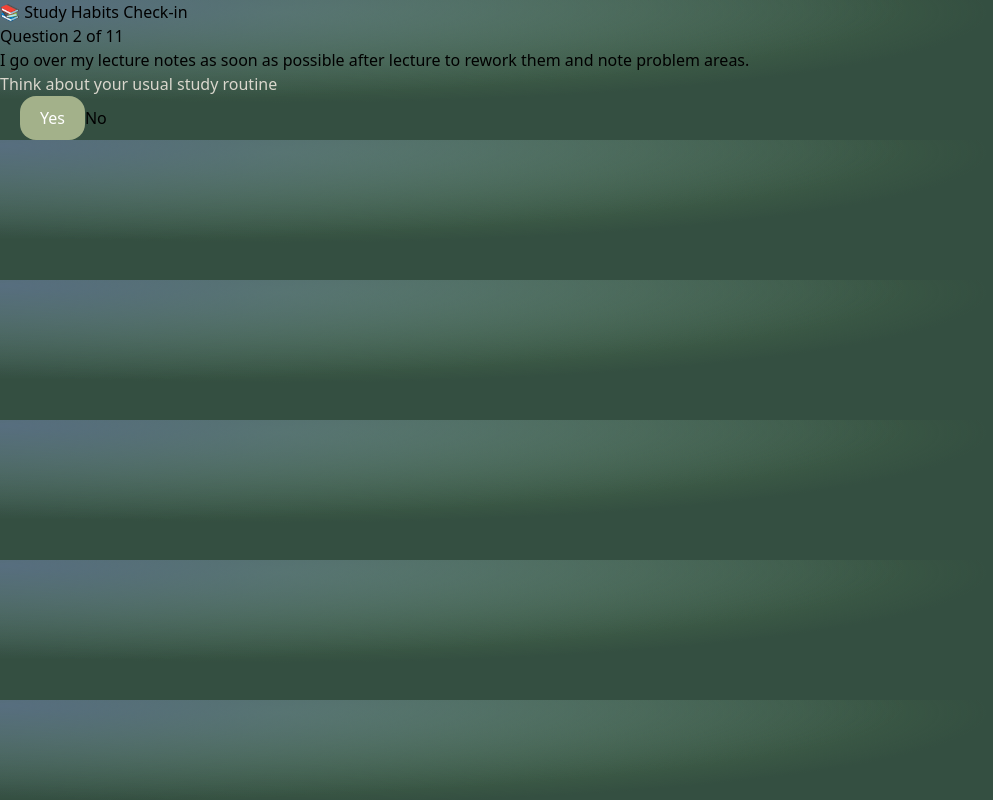
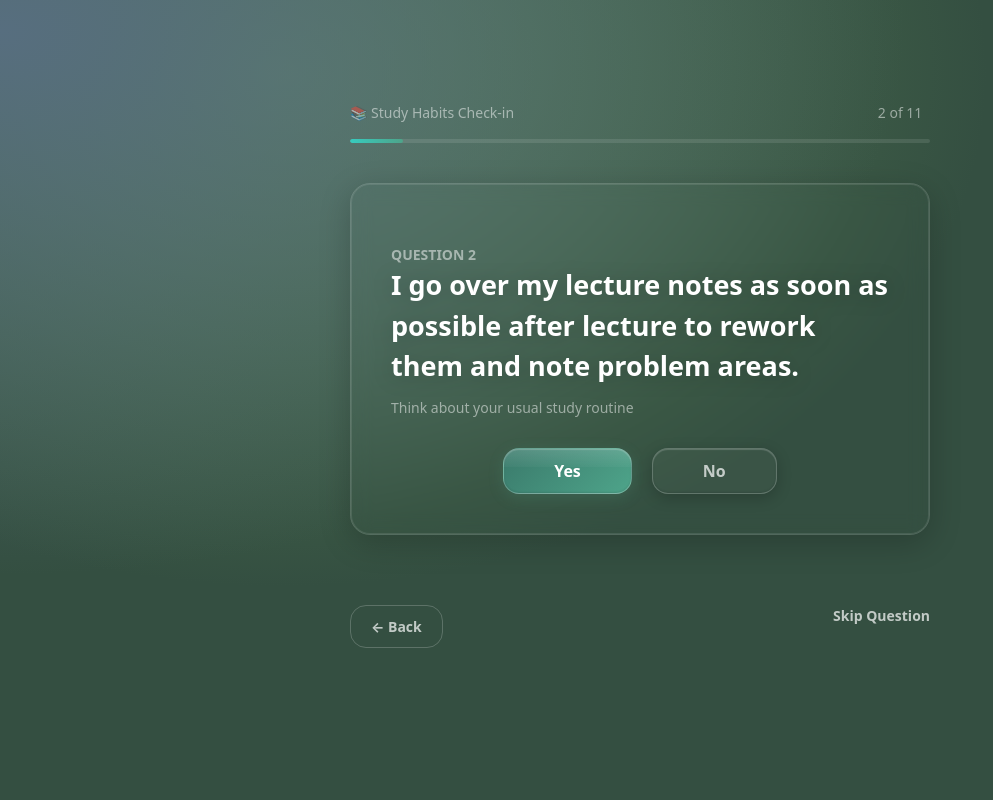
Before and after one commit to Hosanna13/Grade-Predictor-React, a Next.js app in the folder grade-predictor/: page /quiz in a window 1280 px wide. Both pictures are taken after a click on the button "Yes". Shown: the whole page, without its empty margins (0-993 px from the left). Built offline with nearby package versions, Linux system fonts and the light colour scheme.

Commit message:
quiz css + navagation system, one bug left (back-button)

```diff
--- a/grade-predictor/src/app/globals.css
+++ b/grade-predictor/src/app/globals.css
@@ -7,31 +7,39 @@
 
 :root {
   --bg: radial-gradient(at 0% 4%, #576e7f 0px, transparent 50%), radial-gradient(at 22% 9%, #588157 0px, transparent 50%), #344f41;
-  --background: #ffffff;
-  --foreground: #a3b18a;
-  --text-color: #dad7cd;
-  --button-color: var(--foreground);
-  --button-text-color: #ffffff;
-  --button-hover-color: #285bb5;
-   /* core glow */
-   --clr1: #37CBBE;
-    /* outer glow */
-  --clr2: #7FE6B7;
-  /* deepest shadow glow */
-  --clr3: #0F2E28;
-  /* highlight */
-  --clr4: rgba(255,255,255,.35);
-  /*smooth blending */
-  --clr5: #2F9C8F;
-  --clr6: #3A5A40;
-  --clr7: #344E41;
+  --clr1: #37CBBE;
+  --glass-bg: : linear-gradient(135deg,
+  rgba(255,255,255,0.1) 0%,
+  rgba(255,255,255,0.05) 50%,
+  rgba(255,255,255,0.02) 100%);
+  --glass-border: rgba(255, 255, 255, 0.15);
+  --progress-bg: rgba(255, 255, 255, 0.1);
+  --progress-fill: linear-gradient(90deg, #37CBBE, #4ea48a);
+  --text: #ffffff;
+  --subtext: rgba(255,255,255,0.5);
+  --button-yes: linear-gradient(180deg, rgba(255,255,255,0.15) 0%, rgba(255,255,255,0.03) 40%, transparent 40%),
+  linear-gradient(135deg, #3a7a6b 0%, #4ea48a 100%);
+
+  --button-border: rgba(255, 255, 255, 0.2);
+  --button-no: rgba(255,255,255,0.03);
+  --button-text-color: rgba(255,255,255,0.7);
+  --shdw1:  rgba(0,0,0,0.2);
+  --shdw2: rgba(255,255,255,0.1);
 }
 
 /* Apply theme variables */
+body {
+  background: var(--bg);
+  min-height: 100vh;
+  display: flex;
+  flex-direction: column;
+  align-items: center;
+  font-family: system-ui, -apple-system, BlinkMacSystemFont, 'Segoe UI', Roboto, Oxygen, Ubuntu, Cantarell, 'Open Sans', 'Helvetica Neue', sans-serif
+}
 p {
   margin: 0;
   padding: 0;
-  color: var(--text-color);
+  color: var(--text);
 }
 .container {
   width: 1440px;
--- a/grade-predictor/src/app/quiz/page.css
+++ b/grade-predictor/src/app/quiz/page.css
@@ -1,32 +1,235 @@
 @import url('../globals.css');
 
 /* Quiz Page Styles */
-body {
-    background: var(--bg);
+.quiz-container {
+    width: 100%;
+    max-width: 580px;
 }
-.quiz-container {
+
+.progress-bar{
+    margin-top: 100px;
+    color: var(--subtext)
+}
+.progress-label{
+    font-size: 14px;
+    font-weight: 500;
+    color: var(--text-color);
+
+}
+.progress-track {
+    margin-top: 15px;
+    height: 4px;
+    background: rgba(255,255,255,0.1);
+    border-radius: 2px;
+    overflow: hidden;
+}
+
+.progress-fill {
+    height: 100%;
+    width: 9%; /* 1 of 11 */
+    background: linear-gradient(90deg, #37CBBE, #4ea48a);
+    border-radius: 2px;
+    transition: width 0.4s ease;
+}
+
+.progress-count{
+    font-size: 14px;
+    font-weight: 500;
+    margin-left: 360px;
+}
+
+.question-container{
+    margin-top: 40px;
+    background: var(--glass-bg);
+    border: 1px solid var(--glass-border);
+    border-radius: 20px;
+    padding: 40px;
+    backdrop-filter: blur(10px);
+    --web-backdrop-filter: blur(10px);
+    box-shadow: 0 8px 32px var(--shdw1), inset 0 0 0 1px var(--shdw2);
+    display:inline-block;
+    justify-content: space-between;
+    margin-bottom: 20px;
+    flex-direction: row;
+}
+.question-prefix{
+    font-size: 14px;
+    font-weight: 600;
+    margin-right: 10px;
+    color: var(--subtext);
+}
+
+.question-text {
+    font-size: 27px;
+    color: var(--text);
+    font-weight: 700;
+    filter: drop-shadow(0 2px 10px var(--shdw1));
+}
+.question-hint{
+    font-size: 14px;
+    color: var(--subtext);
+    margin-top: 10px;
+}
+
+.q-container{
+    display:block;
+    margin-top: 20px;
+}
+
+.button-container{
+    margin-top: 30px;
+    display: flex;
+    justify-content: center;
+    gap: 20px;
+}
+
+.yes-button {
+    padding: 10px 50px;
+    font-weight: 700;
+    background: var(--button-yes);
+    color: var(--text);
+    border: 1px solid var(--button-border);
+    border-radius: 16px;
+    transition:
+        transform 0.3s cubic-bezier(0.34, 1.56, 0.67, 1),
+        box-shadow 0.3s ease,
+        border-color 0.3s ease;
+    box-shadow:
+        inset 0 1px 1px rgba(255,255,255,0.2),
+        inset 0 -1px 2px rgba(0,0,0,0.1),
+        0 4px 15px rgba(78, 164, 138, 0.2);
+
+
+}
+.yes-button:hover {
+    transform: translateY(-2px);
+    cursor: pointer;
+    box-shadow:
+        inset 0 1px 1px rgba(255,255,255,0.35),
+        inset 0 -1px 2px rgba(0,0,0,0.1),
+        0 8px 25px rgba(78, 164, 138, 0.3);
+    border-color: rgba(255,255,255,0.35);
+}
+.no-button {
+ padding: 10px 50px;
+ font-weight: 700;
+ color: var(--button-text-color);
+ background: var(--button-no);
+ border: 1px solid var(--button-border);
+ border-radius: 16px;
+backdrop-filter: blur(10px);
+--webs-backdrop-filter: blur(10px);
+    transition:
+        transform 0.3s cubic-bezier(0.34, 1.56, 0.67, 1),
+        box-shadow 0.3s ease,
+        border-color 0.3s ease;
+    box-shadow:
+        inset 0 1px 1px rgba(255,255,255,0.2),
+        inset 0 -1px 2px rgba(0,0,0,0.1),
+        0 4px 15px rgba(0, 0, 0, 0.2);
+}
+.no-button:hover {
+    transform: translateY(-2px);
+    cursor: pointer;
+    box-shadow:
+        inset 0 1px 1px rgba(255,255,255,0.35),
+        inset 0 -1px 2px rgba(0,0,0,0.1),
+        0 8px 25px rgba(0, 0, 0, 0.3);
+    border-color: rgba(255,255,255,0.35);
+}
+.rest-button{
+    margin-top: 50px;
+    padding: 10px 50px;
+    font-weight: 700;
+    background: var(--button-yes);
+    color: var(--text);
+    border: 1px solid var(--button-border);
+    border-radius: 16px;
+    transition:
+        transform 0.3s cubic-bezier(0.34, 1.56, 0.67, 1),
+        box-shadow 0.3s ease,
+        border-color 0.3s ease;
+    box-shadow:
+        inset 0 1px 1px rgba(255,255,255,0.2),
+        inset 0 -1px 2px rgba(0,0,0,0.1),
+        0 4px 15px rgba(78, 164, 138, 0.2);
+}
+.result-text {
+    font-size: 22px;
+    font-weight: 600;
+    color: var(--text);
+    text-align: center;
+    margin-top: 30px;
+    filter: drop-shadow(0 2px 10px var(--shdw1));
+}
+.rest-button:hover{
+    transform: translateY(-2px);
+    cursor: pointer;
+    box-shadow:
+        inset 0 1px 1px rgba(255,255,255,0.35),
+        inset 0 -1px 2px rgba(0,0,0,0.1),
+        0 8px 25px rgba(78, 164, 138, 0.3);
+    border-color: rgba(255,255,255,0.35);
+}
+.home-btn{
+    margin-top: 30px;
+    color: var(--button-text-color);
+    font-weight: 700;
+    margin-left: 20px;
+    transition:
+        transform 0.3s cubic-bezier(0.34, 1.56, 0.67, 1),
+        box-shadow 0.3s ease,
+        border-color 0.3s ease;
+}
+
+.home-btn:hover{
+    transform: translateY(-2px);
+    cursor: pointer;
 
 }
 
-.progress {
-
-
-}
-.progress-label{
-
-}
-.progress-count{}
-
-.question {
-
-}
-.no-button {
-
+.skip-return-container{
+    display: flex;
+    justify-content: space-between;
+    margin-top: 20px;
 }
 
-.rest-button{
+.skip-button{
+    margin-top: 30px;
+    font-size: 14px;
+    color: var(--button-text-color);
+    font-weight: 700;
+    margin-left: 20px;
+    transition:
+        transform 0.3s cubic-bezier(0.34, 1.56, 0.67, 1),
+        box-shadow 0.3s ease,
+        border-color 0.3s ease;
+}
+.skip-button:hover{
+    transform: translateY(-2px);
+    color: rgba(255,255,255,0.6);
+    cursor: pointer;
+}
 
+.back-button{
+    margin-top: 30px;
+    font-size: 14px;
+    color: var(--button-text-color);
+    padding: 10px 20px;
+    border-radius: 16px;
+    background: none;
+    border: 1px solid var(--button-border);
+    font-weight: 700;
+    margin-right: 20px;
+    transition:
+        transform 0.3s cubic-bezier(0.34, 1.56, 0.67, 1),
+        box-shadow 0.3s ease,
+        border-color 0.3s ease;
 }
-.home-btn{
 
+.back-button:hover{
+    transform: translateY(-2px);
+    border-color: rgba(255,255,255,0.2);
+    color: rgba(255,255,255,0.8);
+    cursor: pointer;
 }
--- a/grade-predictor/src/app/quiz/page.tsx
+++ b/grade-predictor/src/app/quiz/page.tsx
@@ -44,22 +44,11 @@ export default function QuizPage() {
   };
     const handleYesClick = () => {
         console.log('Yes clicked');
-        setCurrentQuestionIndex(currentQuestionIndex + 1);
-        setScore(score + 1);
-        if (currentQuestionIndex === questions.length - 1) {
-            setFinished(true);
-            console.log('Quiz finished! Your score is: ' + score);
-        }
-        handleScore(score);
+        goNext(1);
     };
     const handleNoClick = () => {
         console.log('No clicked');
-        setCurrentQuestionIndex(currentQuestionIndex + 1);
-        if (currentQuestionIndex === questions.length - 1) {
-            setFinished(true);
-            console.log('Quiz finished! Your score is: ' + score);
-        }
-        handleScore(score);
+        goNext(0);
     };
 
     const handleResetClick = () => {
@@ -69,32 +58,95 @@ export default function QuizPage() {
         setFinished(false);
     };
 
+    const goNext = (scoreDet: number) => {
+        const nextIndex = currentQuestionIndex + 1;
+        const nextScore = score + scoreDet;
+
+        setScore(nextScore);
+        handleScore(nextScore);
+
+        if (nextIndex >= questions.length) {
+            setFinished(true);
+        }
+        else {
+            setCurrentQuestionIndex(nextIndex);
+        }
+    };
+
+    const handleSkip = () => {
+        const nextIndex = currentQuestionIndex + 1;
+        setCurrentQuestionIndex(nextIndex);
+
+        if (nextIndex >= questions.length) {
+            setFinished(true);
+        }
+        else setCurrentQuestionIndex(nextIndex);
+    };
+    const handleBack = () => {
+        setCurrentQuestionIndex((i) => Math.max(i - 1, 0));
+    };
+
     return (
         <div className='quiz-container'>
+            <div className="progress-bar">
                 <span className="progress-label"> 📚 Study Habits Check-in</span>
-            <div className="progress">
+                <span className='progress-count'>  {currentQuestionIndex + 1} of 11 </span>
+                <div className="progress-track">
+                    <div
+                        className="progress-fill"
+                        style={{ width: `${((currentQuestionIndex) / questions.length) * 100}%` }}
+                    >
+                    </div>
+                </div>
+            </div>
+
+            <div className="question-container">
+
                 {!isFinished ? (
                     // Display current question
                     <>
-                    <span className='progress-count'> Question {currentQuestionIndex + 1} of 11 </span>
-                    <h1 className='questions'>{questions[currentQuestionIndex]}</h1>
+                        <div className="q-container">
+                            <p className='question-prefix'>QUESTION {currentQuestionIndex + 1}</p>
+                            <h1 className='question-text'>{questions[currentQuestionIndex]}</h1>
                             <p className='question-hint'> Think about your usual study routine</p>
+                        </div>
+
                         <div className='button-container'>
-                        <button className="button" onClick={handleYesClick}>Yes</button>
+                            <button className="yes-button" onClick={handleYesClick}>Yes</button>
                             <button className="no-button" onClick={handleNoClick}>No</button>
                         </div>
                     </>
                 ) : (
                     // Display results
+                    <div className='q-container'>
                         <>
-                    <p>Your predicted grade is: {scoreLetter} </p>
+                            <p className='result-text'> Predicted Grade: {scoreLetter} </p>
                             <button className="rest-button" onClick={handleResetClick}>Retake Quiz</button>
                             <Link href="/">
                                 <button className="home-btn">Go Home</button>
                             </Link>
                         </>
+                    </div>
                 )}
+
                 </div>
+            {!isFinished ? (
+            <>
+                <div className="skip-return-container">
+                    {currentQuestionIndex > 0 && (
+                        <button className="back-button" onClick={handleBack}>
+                            ← Back
+                        </button>
+                    )}
+                <div className="skip-button-container">
+                    <button className="skip-button" onClick={handleSkip}>
+                        Skip Question
+                    </button>
+                </div>
+            </div>
+            </>
+            ):(<>
+            </>)}
         </div>
     )
 }
```
Also changed, not shown: grade-predictor/src/app/quiz.css (+4 -12 lines). Lines whose indentation alone changed are shown as unchanged.
